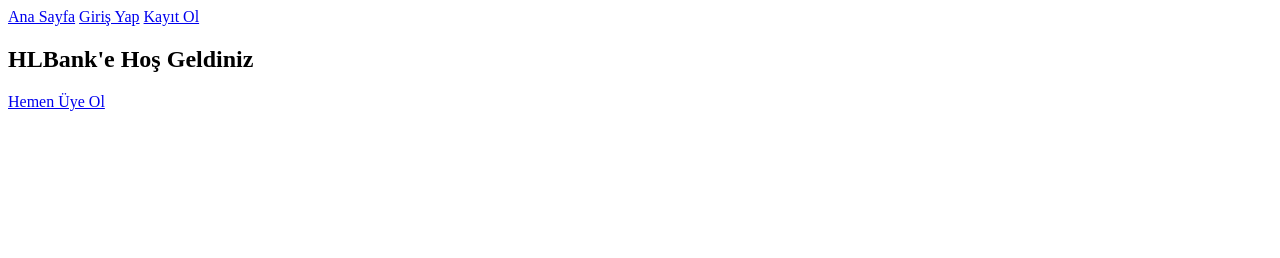
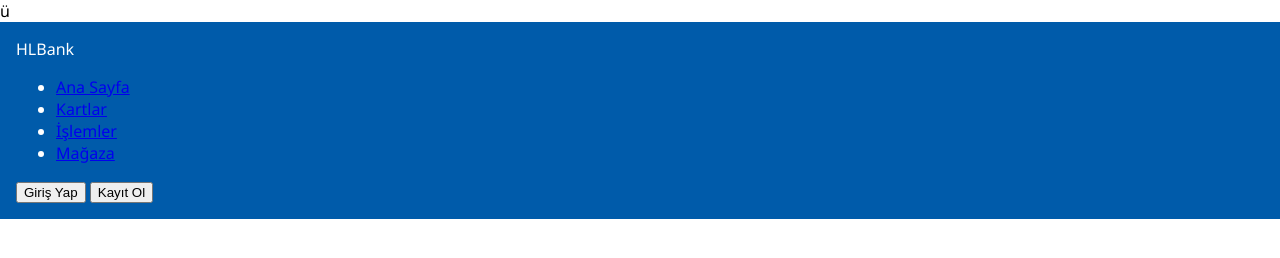
Before and after one commit to main-hlk/hlb, a plain HTML site: page index.html in a window 1280 px wide. Drawn offline with Linux system fonts and the light colour scheme; files that its build step writes are made by us from their sources.

Commit message:
Update index.html

```diff
--- a/index.html
+++ b/index.html
@@ -1,27 +1,42 @@
-<!DOCTYPE html>
+ü<!DOCTYPE html>
 <html lang="tr">
 <head>
     <meta charset="UTF-8">
-    <title>HLBank - Ana Sayfa</title>
-    <link rel="stylesheet" href="css/style.css">
+    <meta name="viewport" content="width=device-width, initial-scale=1.0">
+    <title>HLBank</title>
+    <link rel="stylesheet" href="css/styles.css">
+    <link rel="stylesheet" href="https://cdnjs.cloudflare.com/ajax/libs/font-awesome/6.0.0-beta3/css/all.min.css">
 </head>
 <body>
+    <!-- Aynı header -->
     <header>
-        <!-- Header içeriği -->
-        <nav>
-            <a href="index.html">Ana Sayfa</a>
-            <a href="login.html">Giriş Yap</a>
-            <a href="register.html">Kayıt Ol</a>
-        </nav>
+        <div class="container header-container">
+            <div class="logo">HL<span>Bank</span></div>
+            <nav>
+                <ul>
+                    <li><a href="#" class="nav-link active">Ana Sayfa</a></li>
+                    <li><a href="#" class="nav-link">Kartlar</a></li>
+                    <li><a href="#" class="nav-link">İşlemler</a></li>
+                    <li><a href="#" class="nav-link">Mağaza</a></li>
+                </ul>
+            </nav>
+            <div class="auth-buttons">
+                <button class="login-btn" id="loginBtn">Giriş Yap</button>
+                <button class="register-btn" id="registerBtn">Kayıt Ol</button>
+            </div>
+        </div>
     </header>
 
-    <main>
-        <section class="hero">
-            <h1>HLBank'e Hoş Geldiniz</h1>
-            <a href="register.html" class="cta-button">Hemen Üye Ol</a>
-        </section>
-    </main>
+    <!-- Aynı modal yapıları -->
+    <div class="modal" id="loginModal">
+        <!-- Orjinal login modal içeriği -->
+    </div>
 
-    <script src="js/main.js"></script>
+    <div class="modal" id="registerModal">
+        <!-- Orjinal register modal içeriği -->
+    </div>
+
+    <script src="js/data.js"></script>
+    <script src="js/auth.js"></script>
 </body>
 </html>
```
